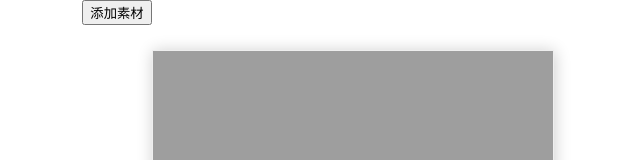
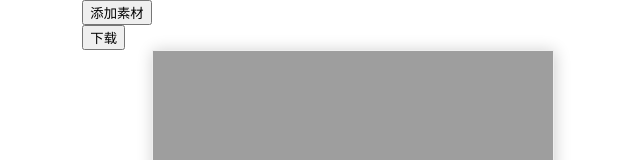
Before and after one commit to hhzzcc/editor, a Vue app: page / in a window 1280 px wide. Shown: the top 160 px of the page, without its empty margins (322-962 px from the left). Built offline with nearby package versions, Linux system fonts and the light colour scheme.

Commit message:
feat: 下载

```diff
--- a/src/views/home/index.vue
+++ b/src/views/home/index.vue
@@ -2,6 +2,8 @@
     <div class="home-view">
         <div>
             <button @click="handleAddMesh">添加素材</button>
+            <br />
+            <button @click="handleDownload">下载</button>
         </div>
         <div class="home-view__editor" ref="parent" />
     </div>
@@ -23,6 +25,7 @@ export default {
         let scene, renderer;
         let n = 10;
         onMounted(() => {
+            image.setAttribute("crossorigin", "anonymous");
             image.src =
                 "https://st-gdx.dancf.com/gaodingx/4323/configs/system/20210728-095726-adc9.svg";
             image.onload = () => {
@@ -74,9 +77,19 @@ export default {
             renderer.render();
         }
 
+        function handleDownload() {
+            const { canvas } = renderer;
+            const url = canvas.toDataURL("image/png", 1);
+            const a = document.createElement("a");
+            a.download = "下载";
+            a.href = url;
+            a.click();
+        }
+
         return {
             parent,
-            handleAddMesh
+            handleAddMesh,
+            handleDownload
         };
     }
 };
```
